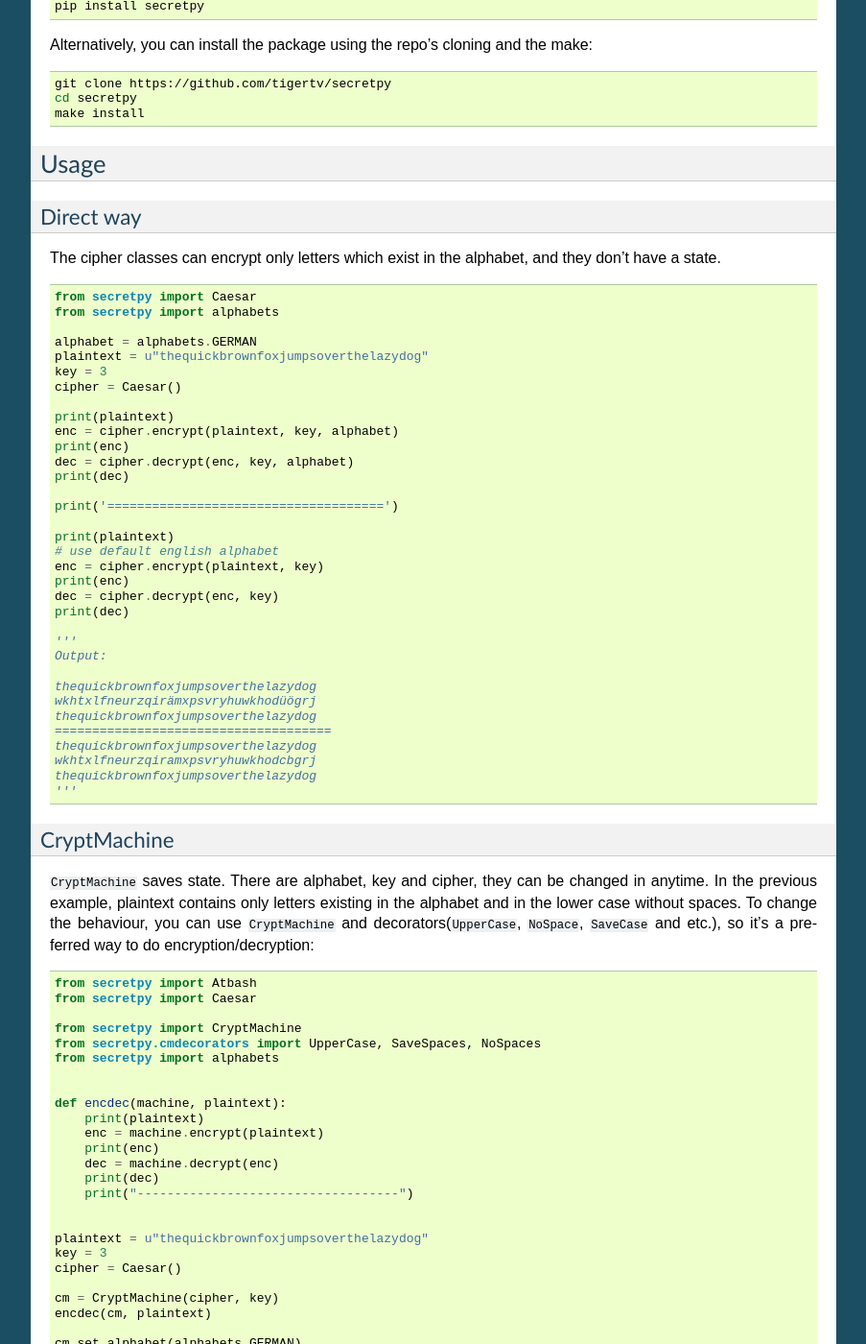
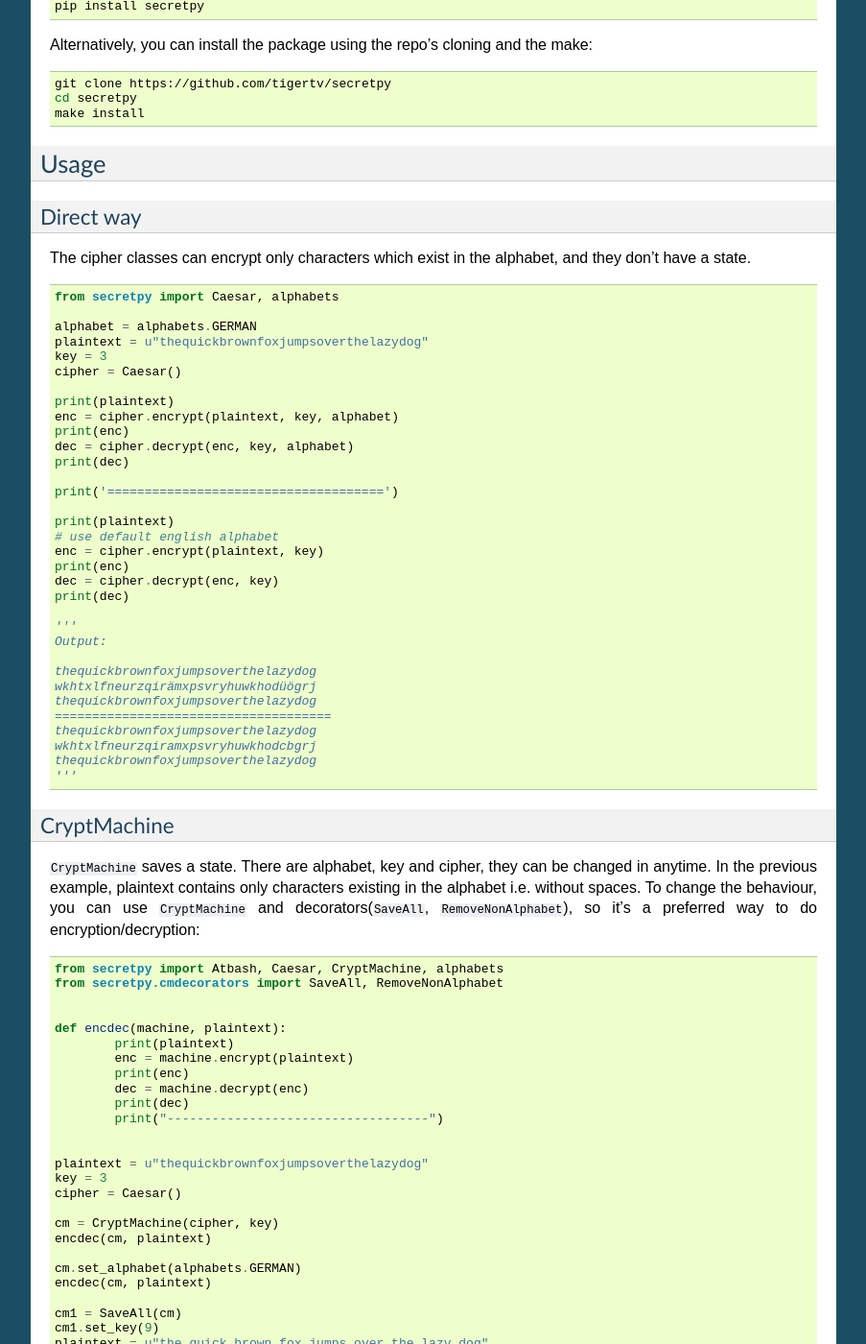
Before and after one commit to tigertv/secretpy, a Sphinx documentation site: the page built from docs/intro.rst, in a window 1280 px wide and 1400 px high, scrolled down 981 px. Shown: the whole window at 96% size, without its empty margins (198-1101 px from the left). Built offline with Sphinx 7.4.7, drawn with Linux system fonts in a browser that asks for light colours; some of the changed text lies outside the part shown.

Commit message:
Update Readme and examples

```diff
--- a/README.rst
+++ b/README.rst
@@ -65,12 +65,11 @@ Usage
 Direct way
 ----------
 
-The cipher classes can encrypt only letters which exist in the alphabet, and they don't have a state.
+The cipher classes can encrypt only characters which exist in the alphabet, and they don't have a state.
 
 .. code-block:: python
 
-	from secretpy import Caesar
-	from secretpy import alphabets
+	from secretpy import Caesar, alphabets
 
 	alphabet = alphabets.GERMAN
 	plaintext = u"thequickbrownfoxjumpsoverthelazydog"
@@ -107,27 +106,23 @@ The cipher classes can encrypt only letters which exist in the alphabet, and the
 CryptMachine
 ------------
 
-``CryptMachine`` saves state. There are alphabet, key and cipher, they can be changed in anytime.
-In the previous example, plaintext contains only letters existing in the alphabet and in the lower case without spaces.
-To change the behaviour, you can use ``CryptMachine`` and decorators(``UpperCase``, ``NoSpace``, ``SaveCase`` and etc.), so it's a preferred way to do encryption/decryption:
+``CryptMachine`` saves a state. There are alphabet, key and cipher, they can be changed in anytime.
+In the previous example, plaintext contains only characters existing in the alphabet i.e. without spaces.
+To change the behaviour, you can use ``CryptMachine`` and decorators(``SaveAll``, ``RemoveNonAlphabet``), so it's a preferred way to do encryption/decryption:
 
 .. code-block:: python
 
-	from secretpy import Atbash
-	from secretpy import Caesar
-
-	from secretpy import CryptMachine
-	from secretpy.cmdecorators import UpperCase, SaveSpaces, NoSpaces
-	from secretpy import alphabets
+	from secretpy import Atbash, Caesar, CryptMachine, alphabets
+	from secretpy.cmdecorators import SaveAll, RemoveNonAlphabet
 
 
 	def encdec(machine, plaintext):
-	    print(plaintext)
-	    enc = machine.encrypt(plaintext)
-	    print(enc)
-	    dec = machine.decrypt(enc)
-	    print(dec)
-	    print("-----------------------------------")
+		print(plaintext)
+		enc = machine.encrypt(plaintext)
+		print(enc)
+		dec = machine.decrypt(enc)
+		print(dec)
+		print("-----------------------------------")
 
 
 	plaintext = u"thequickbrownfoxjumpsoverthelazydog"
@@ -140,15 +135,16 @@ To change the behaviour, you can use ``CryptMachine`` and decorators(``UpperCase
 	cm.set_alphabet(alphabets.GERMAN)
 	encdec(cm, plaintext)
 
-	cm = SaveSpaces(cm)
-	cm.set_key(9)
+	cm1 = SaveAll(cm)
+	cm1.set_key(9)
 	plaintext = u"the quick brown fox jumps over the lazy dog"
-	encdec(cm, plaintext)
+	encdec(cm1, plaintext)
 
-	cm = NoSpaces(UpperCase(cm))
-	cm.set_cipher(Atbash())
+	cm2 = RemoveNonAlphabet(cm)
+	cm2.set_cipher(Atbash())
 	plaintext = u"Achtung Minen"
-	encdec(cm, plaintext)
+	encdec(cm2, plaintext)
+
 
 	'''
 	Output:
@@ -166,8 +162,8 @@ To change the behaviour, you can use ``CryptMachine`` and decorators(``UpperCase
 	the quick brown fox jumps over the lazy dog
 	-----------------------------------
 	Achtung Minen
-	ßÖWKJQXRVQZQ
-	ACHTUNGMINEN
+	ßöwkjqxrvqzq
+	achtungminen
 	-----------------------------------
 	'''
 
@@ -178,31 +174,28 @@ Combining several ciphers to get more complex cipher, you can use ``CompositeMac
 
 .. code-block:: python
 
-	from secretpy import Rot13
-	from secretpy import Caesar
-	from secretpy import CryptMachine
-	from secretpy import CompositeMachine
-	from secretpy.cmdecorators import SaveCase, SaveSpaces
+	from secretpy import Rot13, Caesar, CryptMachine, CompositeMachine
+	from secretpy.cmdecorators import SaveAll, RemoveNonAlphabet
 
 
 	def encdec(machine, plaintext):
-	    print("=======================================")
-	    print(plaintext)
-	    enc = machine.encrypt(plaintext)
-	    print(enc)
-	    dec = machine.decrypt(enc)
-	    print(dec)
+		print("=======================================")
+		print(plaintext)
+		enc = machine.encrypt(plaintext)
+		print(enc)
+		dec = machine.decrypt(enc)
+		print(dec)
 
 
 	key = 5
 	plaintext = u"Dog jumps four times and cat six times"
 	print(plaintext)
 
-	cm1 = SaveSpaces(SaveCase(CryptMachine(Caesar(), key)))
+	cm1 = SaveAll(CryptMachine(Caesar(), key))
 	enc = cm1.encrypt(plaintext)
 	print(enc)
 
-	cm2 = SaveSpaces(SaveCase(CryptMachine(Rot13())))
+	cm2 = SaveAll(CryptMachine(Rot13()))
 	enc = cm2.encrypt(enc)
 	print(enc)
 
@@ -212,7 +205,6 @@ Combining several ciphers to get more complex cipher, you can use ``CompositeMac
 	cm.add_machines(cm2)
 	enc = cm.encrypt(plaintext)
 	print(enc)
-
 	encdec(cm, plaintext)
 
 	cm.add_machines(cm1, cm2)
@@ -234,6 +226,7 @@ Combining several ciphers to get more complex cipher, you can use ``CompositeMac
 	Dog jumps four times and cat six times
 	Nyq tewzc pyeb dswoc kxn mkd csh dswoc
 	Dog jumps four times and cat six times
+
 	'''
 
 Maintainers
```
Also changed, not shown: docs/description.rst (+9 -3 lines), 2 other files.
